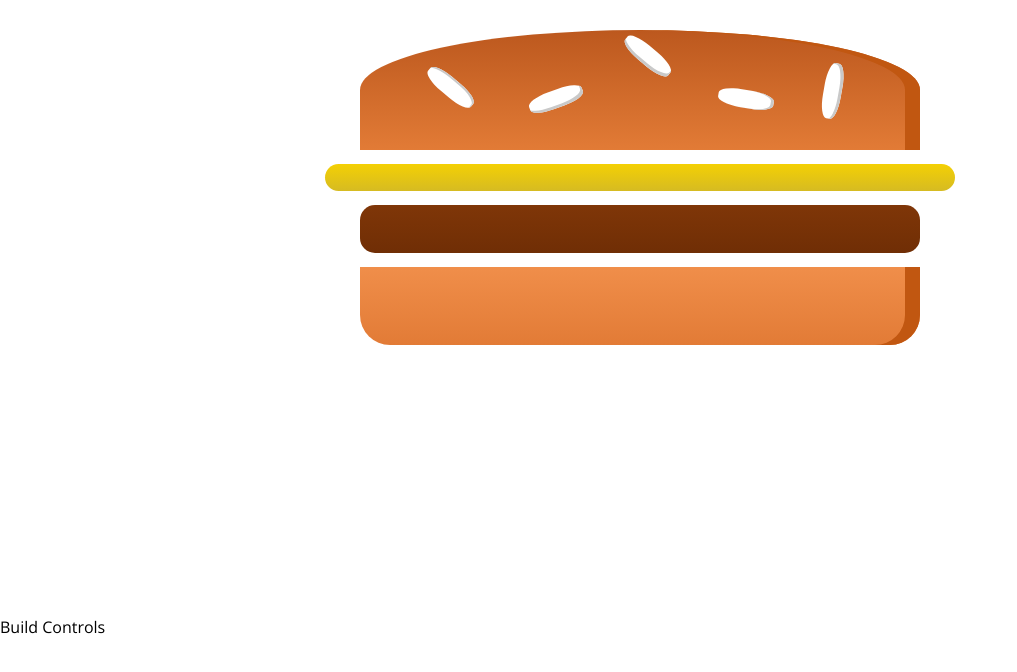
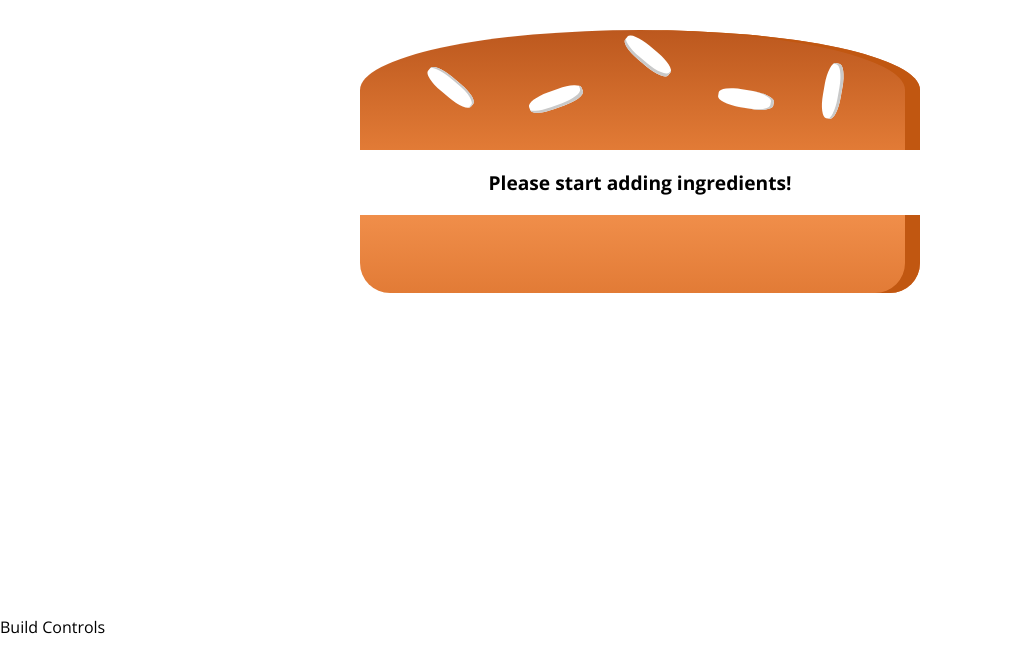
Before and after one commit to Pittfall/burger-builder, a React app: page / in a window 1280 px wide. Shown: the top 672 px of the page, without its empty margins (0-1017 px from the left). Built offline with nearby package versions, Linux system fonts and the light colour scheme.

Commit message:
Added the ability to dynamically add ingredients based on state

```diff
--- a/src/components/Burger/Burger.js
+++ b/src/components/Burger/Burger.js
@@ -4,11 +4,30 @@ import classes from './Burger.css';
 import BurgerIngredient from './BurgerIngredient/BurgerIngredient'
 
 const burger = (props) => {
+    const ingredientNames = Object.keys(props.ingredients);
+
+    // Create an array with each ingredient
+    const transformedIngredients = ingredientNames.map(ingredientKey => {
+        // Get an array of array of ingredients.  Example if salad has 2, it will create an array with 2 elements.
+        return [...Array(props.ingredients[ingredientKey])].map((_, i) => {
+            return <BurgerIngredient key={ingredientKey + i} type={ingredientKey} />
+        });
+    });
+
+    // Get rid of ingredients that have no count.
+    let finalIngredients = transformedIngredients.reduce((newArray, el) => {
+        return newArray.concat(el);
+    }, []);
+
+    if (finalIngredients.length === 0)
+    {
+        finalIngredients = <p>Please start adding ingredients!</p>;
+    }
+
     return (
         <div className={classes.Burger}>
             <BurgerIngredient type="bread-top" />
-        <BurgerIngredient type="cheese" />
-        <BurgerIngredient type="meat" />
+            {finalIngredients}
             <BurgerIngredient type="bread-bottom" />
         </div>
     );
--- a/src/containers/BurgerBuilder/BurgerBuilder.js
+++ b/src/containers/BurgerBuilder/BurgerBuilder.js
@@ -3,10 +3,19 @@ import React, { Component, Fragment } from 'react';
 import Burger from '../../components/Burger/Burger';
 
 class BurgerBuilder extends Component {
+    state = {
+        ingredients: {
+            salad: 0,
+            bacon: 0,
+            cheese: 0,
+            meat: 0
+        }
+    }
+
     render () {
         return (
             <Fragment>
-                <Burger />
+                <Burger ingredients={this.state.ingredients} />
                 <div>Build Controls</div>
             </Fragment>
 
```
Lines whose indentation alone changed are shown as unchanged.
